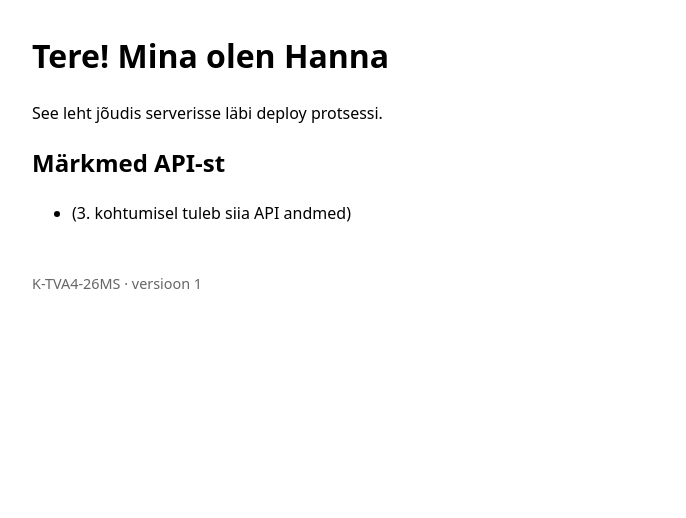
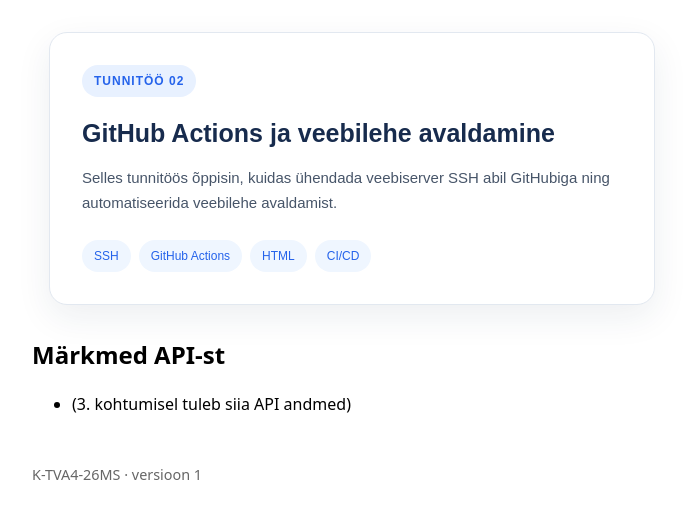
Before and after one commit to hanna-ar/tva4-26ms--hanna-, a plain HTML site: page public/index.html in a window 1280 px wide. Shown: the whole page, without its empty margins (288-974 px from the left). Drawn offline with Linux system fonts and the light colour scheme; no server answers.

Commit message:
2 tunnitöö veebilehe muudatus

```diff
--- a/public/index.html
+++ b/public/index.html
@@ -11,8 +11,78 @@
   </style>
 </head>
 <body>
-  <h1>Tere! Mina olen Hanna</h1>
-  <p>See leht jõudis serverisse läbi deploy protsessi.</p>
+
+<style>
+  .homework-card {
+    max-width: 540px;
+    margin: 32px auto;
+    padding: 32px;
+    background: #ffffff;
+    border: 1px solid #e2e8f0;
+    border-radius: 18px;
+    box-shadow: 0 12px 35px rgba(30, 50, 80, 0.08);
+    font-family: Arial, sans-serif;
+    color: #172b4d;
+  }
+
+  .homework-label {
+    display: inline-block;
+    padding: 7px 12px;
+    background: #e8f1ff;
+    color: #2563eb;
+    border-radius: 20px;
+    font-size: 12px;
+    font-weight: bold;
+    letter-spacing: 1px;
+  }
+
+  .homework-card h2 {
+    margin: 20px 0 12px;
+    font-size: 25px;
+    line-height: 1.3;
+  }
+
+  .homework-card p {
+    color: #475569;
+    font-size: 15px;
+    line-height: 1.7;
+  }
+
+  .homework-tags {
+    display: flex;
+    flex-wrap: wrap;
+    gap: 8px;
+    margin-top: 24px;
+  }
+
+  .homework-tags span {
+    background: #eff6ff;
+    color: #2563eb;
+    padding: 7px 12px;
+    border-radius: 20px;
+    font-size: 12px;
+  }
+</style>
+
+<section class="homework-card">
+  <span class="homework-label">TUNNITÖÖ 02</span>
+
+  <h2>GitHub Actions ja veebilehe avaldamine</h2>
+
+  <p>
+    Selles tunnitöös õppisin, kuidas ühendada
+    veebiserver SSH abil GitHubiga ning
+    automatiseerida veebilehe avaldamist.
+  </p>
+
+  <div class="homework-tags">
+    <span>SSH</span>
+    <span>GitHub Actions</span>
+    <span>HTML</span>
+    <span>CI/CD</span>
+  </div>
+</section>
+
 
   <h2>Märkmed API-st</h2>
   <ul id="notes"><li>(3. kohtumisel tuleb siia API andmed)</li></ul>
```
